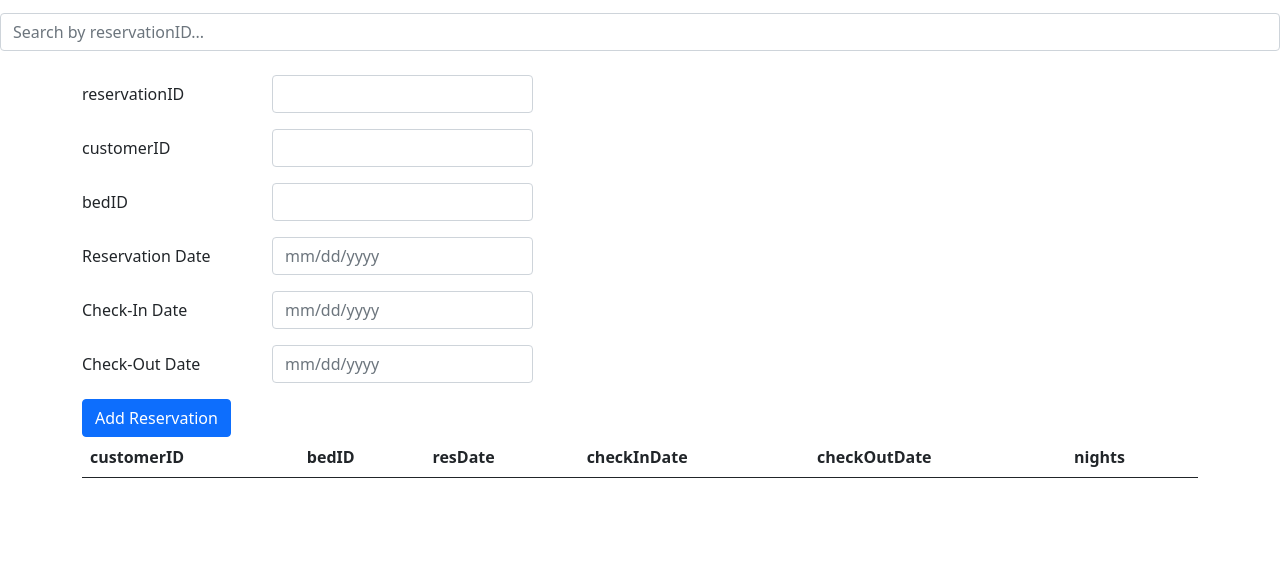
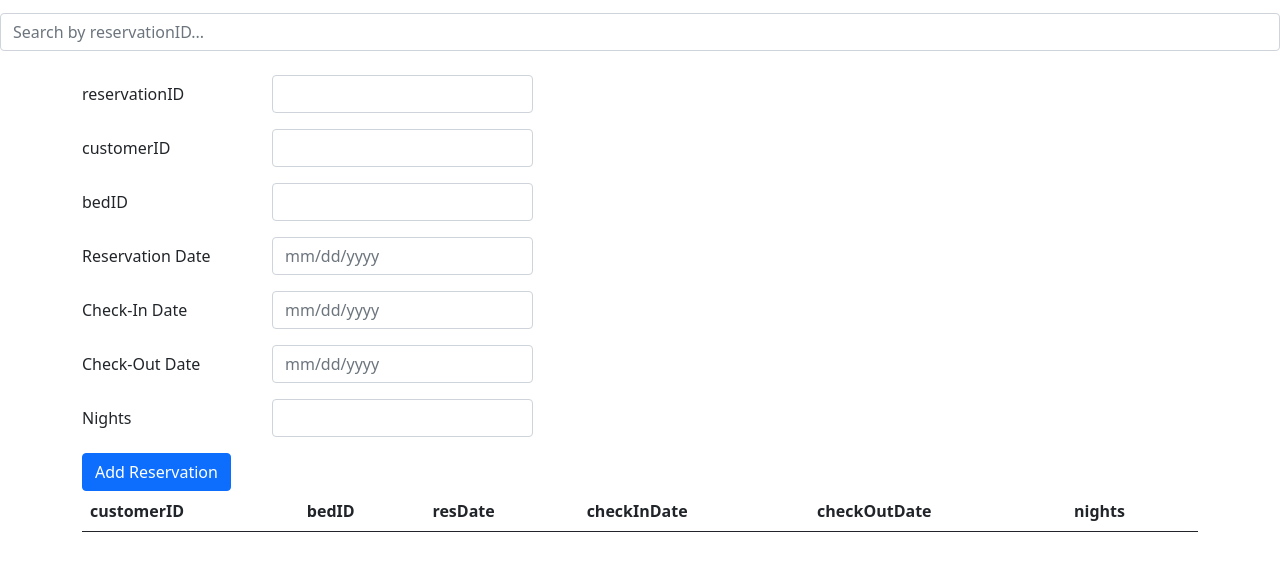
Before and after one commit to anthony-robinson/CS340_DB, a website: page public/reservations.html in a window 1280 px wide. Shown: the part 83-654 px from the top of the page. Drawn offline with nearby package versions, Linux system fonts and the light colour scheme; no server answers.

Commit message:
syntax changes

```diff
--- a/public/reservations.html
+++ b/public/reservations.html
@@ -82,6 +82,13 @@
         </div>
       </div>
 
+            <div class="row mb-3">
+        <label for="Check-In Date" class="col-sm-2 col-form-label">Nights</label>
+        <div class="col-sm-3">
+          <input type="text" class="form-control" id="inputNights">
+        </div>
+      </div>
+
       <button type="submit" class="btn btn-primary">Add Reservation</button>
     </form>
   </div>
```
